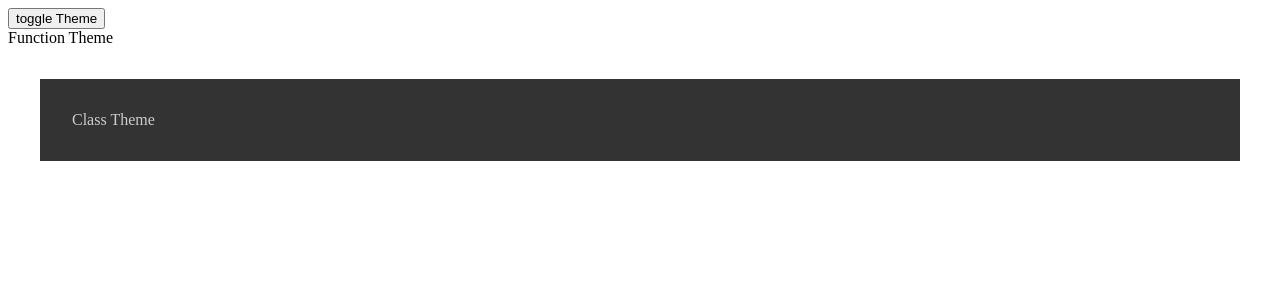
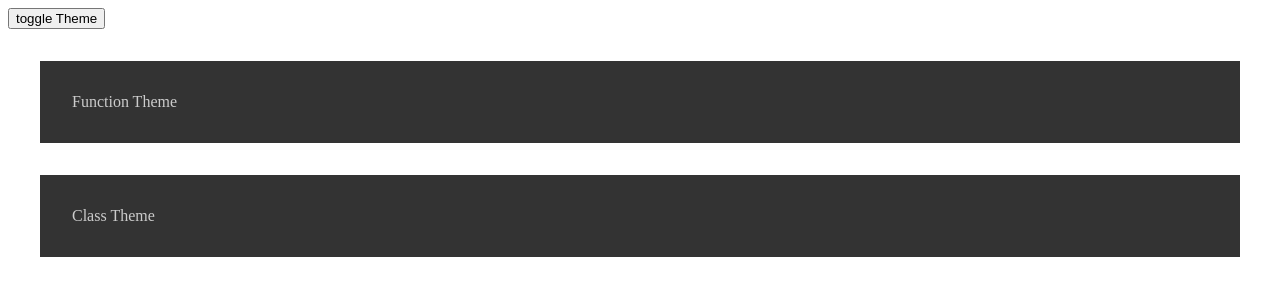
Before and after one commit to coppergold2/reacthookpractice, a React (Create React App) app: page /usecontext in a window 1280 px wide. Shown: the top 300 px of the page. Built offline with nearby package versions, Linux system fonts and the light colour scheme.

Commit message:
progress

```diff
--- a/src/usecontextfolder/FunctionContextComponent.js
+++ b/src/usecontextfolder/FunctionContextComponent.js
@@ -2,8 +2,14 @@ import React, {useContext} from 'react'
 import {ThemeContext} from './usecontext'
 
 export default function FunctionContextComponent() {
-
+    const darkTheme = useContext(ThemeContext)
+    const themeStyles = {
+        backgroundColor: darkTheme ? '#333' : '#CCC',
+        color: darkTheme ? '#CCC' : '#333',
+        padding: '2rem',
+        margin: '2rem'
+    }
     return (
-        <div> Function Theme</div>
+        <div style = {themeStyles}> Function Theme</div>
     )
 }
--- a/src/usecontextfolder/ThemeContext.js
+++ b/src/usecontextfolder/ThemeContext.js
@@ -1,7 +1,14 @@
 import React, {useContext, useState} from 'react'
 
 const ThemeContext = React.createContext()
+const ThemeUpdateContext = React.createContext()
 
+export function useTheme(){
+    return useContext(ThemeContext)
+}
+export function useThemeUpdate(){
+    return useContext(ThemeUpdateContext)
+}
 export function ThemeProvider ({children}){
 
     const [darkTheme,setDarkTheme] = useState(true)
@@ -10,5 +17,14 @@ export function ThemeProvider ({children}){
         setDarkTheme(prevDarkTheme => !prevDarkTheme)
     }
 
+    return (
+        <ThemeContext.Provider value = {darkTheme}>
+            <ThemeUpdateContext.Provider value = {toggleTheme}>
+            {children}
+            </ThemeUpdateContext.Provider>
+
+        </ThemeContext.Provider>
+    )
+
 
 }
--- a/src/usecontextfolder/usecontext.js
+++ b/src/usecontextfolder/usecontext.js
@@ -1,6 +1,7 @@
 import React, { useState } from 'react'
 import FunctionContextComponent from './FunctionContextComponent'
 import ClassContextComponent from './ClassContextComponent'
+import { ThemeProvider } from './ThemeContext'
 
 export const ThemeContext = React.createContext()
 
```
